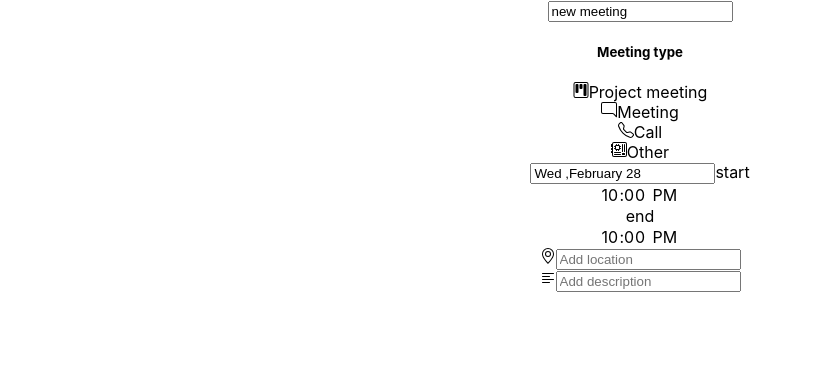
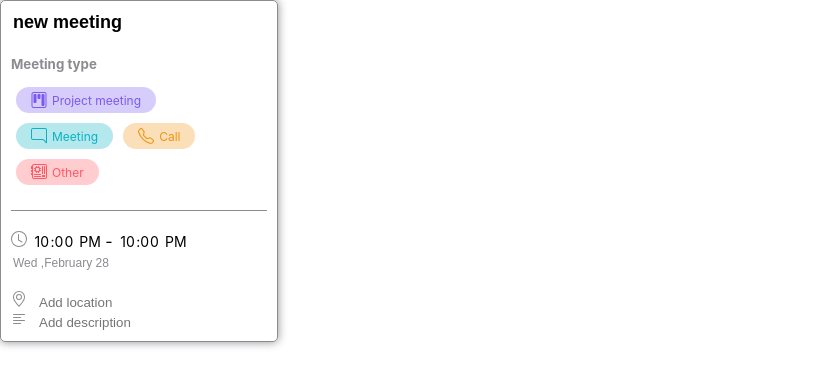
Before and after one commit to YroslavOne/meeting-calendar, a React app in the folder my-app/: page / in a window 1280 px wide. Shown: the whole page, without its empty margins (0-813 px from the left). Built offline with nearby package versions, Linux system fonts and the light colour scheme.

Commit message:
17.11 28.02.2024

```diff
--- a/my-app/src/components/Context.js
+++ b/my-app/src/components/Context.js
@@ -11,22 +11,26 @@ export const ContextProvider = ({ children }) => {
     {
       icon: <Kanban/>,
       name: "Project meeting",
-      className: "red",
+      background: "122, 89, 240, 0.3",
+      color: "122, 89, 240, 1",
     },
     {
       icon: <ChatRight/>,
       name: "Meeting",
-      className: "red",
+      background: "9, 179, 196, 0.3",
+      color: "9, 179, 196, 1",
     },
     {
       icon: <Telephone/>,
       name: "Call",
-      className: "red",
+      background: "238, 149, 21, 0.3",
+      color: "238, 149, 21, 1",
     },
     {
       icon: <Motherboard/>,
       name: "Other",
-      className: "red",
+      background: "255, 88, 99, 0.3",
+      color: "255, 88, 99, 1",
     },
   ];
 
--- a/my-app/src/components/appComponents/Main.js
+++ b/my-app/src/components/appComponents/Main.js
@@ -1,12 +1,12 @@
 // import Calendar from './mainComponents/Calendar';
 // import { useState } from 'react';
-import CreateTask from './mainComponents/CreateTask/CreateTask';
+import CreateMeeting from './mainComponents/CreateTask/CreateMeeting';
 
 function Main() {
   return (
     <div>
       {/* <Calendar/> */}
-      <CreateTask />
+      <CreateMeeting />
     </div>
   );
 }
--- /dev/null
+++ b/my-app/src/components/appComponents/mainComponents/CreateTask/CreateMeeting.css
@@ -0,0 +1,84 @@
+input{
+    list-style: none;
+}
+.create-meeting{
+    width: 20%;
+    box-shadow: 0px 0px 10px #8C8B90;
+    border: 1px solid #8C8B90;
+    border-radius: 5px;
+    padding: 10px;
+}
+.create-meeting-name{
+    width: 100%;
+    border: none;
+    cursor: pointer;
+}
+input .create-meeting-name{
+    outline: 0 !important;
+
+}
+.create-meeting-name{
+    font-weight: 700;
+    font-size: 18px;
+    border-bottom: 2px solid rgba(245, 40, 145, 0);
+
+}
+.create-meeting-name:focus{
+    border-bottom: 2px solid #7550F6;
+    outline: 0;
+    outline-offset: 0;
+    box-shadow: none;
+    outline: 0 !important;
+}
+.line{
+    content: "";
+    width: 100%;
+    height: 1px;
+    background: #8C8B90;
+    margin: 0;
+    margin-top: 20px;
+    margin-bottom: 20px;
+}
+.icon-clock-create-meeting{
+    color:  #8C8B90;
+}
+
+.create-meeting-time{
+    text-align: left;
+    margin: 0;
+    margin-top: 20px;
+    margin-bottom: 0px;
+}
+.create-meeting-location{
+    width: 100%;
+    text-align: left;
+}
+.create-meeting-description{
+    width: 100%;
+    text-align: left;
+}
+.create-meeting-location input{
+    margin-left: 10px;
+
+    outline: 0 !important;
+    border: none;
+    border: 1px solid none;
+    color:  #8C8B90;
+
+}
+.create-meeting-description input{
+    margin-left: 10px;
+    outline: 0 !important;
+    border: none;
+    border: 1px solid none;
+    color:  #8C8B90;
+}
+.create-meeting-description input:focus{
+    color: black;
+    border-bottom: 1px solid #7550F6;
+}
+
+.create-meeting-location input:focus{
+    color: black;
+    border-bottom: 1px solid #7550F6;
+}
--- /dev/null
+++ b/my-app/src/components/appComponents/mainComponents/CreateTask/CreateMeeting.js
@@ -0,0 +1,31 @@
+import { Clock, GeoAlt, TextLeft } from 'react-bootstrap-icons';
+import MeetingType from './TaskItems/MeetingType';
+import SelectDate from './TaskItems/SelectDate';
+import SelectTime from './TaskItems/SelectTime';
+import { useState } from 'react';
+import "./CreateMeeting.css"
+
+function CreateMeeting() {
+const [nameMeeting, setNameMeeting] = useState("new meeting")
+const [meetingType, setMeetingType] = useState("")
+const [selectedDate, setSelectedDate] = useState("")
+const [selectedTimeStart, setSelectedTimeStart] = useState("")
+const [selectedTimeEnd, setSelectedTimeEnd] = useState("")
+console.log(nameMeeting, meetingType, selectedDate, selectedTimeStart, selectedTimeEnd)
+
+  return (
+    <div className='create-meeting'>
+      <input className='create-meeting-name' value={nameMeeting} onChange={(e) => setNameMeeting(e.target.value)} placeholder="name task"></input>
+      <MeetingType setMeetingType={setMeetingType} />
+      <div className='line'></div>
+    <div className='create-meeting-time'> <Clock className='icon-clock-create-meeting'/> <SelectTime setSelectedTime={setSelectedTimeStart}/>
+       - <SelectTime setSelectedTime={setSelectedTimeEnd}/></div>
+       <SelectDate setSelectedDate={setSelectedDate}/>
+
+       <div className='create-meeting-location'><GeoAlt className='icon-clock-create-meeting'/><input placeholder="Add location"></input></div>
+       <div className='create-meeting-description'><TextLeft className='icon-clock-create-meeting'/><input placeholder="Add description"></input></div>
+
+    </div>
+  );
+}
+export default CreateMeeting;
--- a/my-app/src/components/appComponents/mainComponents/CreateTask/CreateTask.js
+++ /dev/null
@@ -1,28 +0,0 @@
-import { GeoAlt, TextLeft } from 'react-bootstrap-icons';
-import MeetingType from './TaskItems/MeetingType';
-import SelectDate from './TaskItems/SelectDate';
-import SelectTime from './TaskItems/SelectTime';
-import { useState } from 'react';
-
-function CreateTask() {
-const [nameMeeting, setNameMeeting] = useState("new meeting")
-const [meetingType, setMeetingType] = useState("")
-const [selectedDate, setSelectedDate] = useState("")
-const [selectedTimeStart, setSelectedTimeStart] = useState("")
-const [selectedTimeEnd, setSelectedTimeEnd] = useState("")
-console.log(nameMeeting, meetingType, selectedDate, selectedTimeStart, selectedTimeEnd)
-
-  return (
-    <div>
-      <input value={nameMeeting} onChange={(e) => setNameMeeting(e.target.value)} placeholder="name task"></input>
-      <MeetingType setMeetingType={setMeetingType} />
-       <SelectDate setSelectedDate={setSelectedDate}/>
-       start <SelectTime setSelectedTime={setSelectedTimeStart}/>
-       end <SelectTime setSelectedTime={setSelectedTimeEnd}/>
-       <div><GeoAlt/><input placeholder="Add location"></input></div>
-       <div><TextLeft/><input placeholder="Add description"></input></div>
-
-    </div>
-  );
-}
-export default CreateTask;
--- /dev/null
+++ b/my-app/src/components/appComponents/mainComponents/CreateTask/TaskItems/MeetingType.css
@@ -0,0 +1,46 @@
+ul{
+    margin: 0;
+    padding: 0;
+}
+li{
+    list-style: none;
+}
+.meeting-type{
+
+}
+.meeting-type-title{
+color: #8C8B90;
+text-align: left;
+margin: 0;
+margin-top: 20px;
+margin-bottom: 10px;
+}
+.meeting-type-items{
+    display: flex;
+    flex-wrap: wrap;
+
+
+}
+.meeting-type-item{
+    display: flex;
+    width: max-content;
+    border-radius: 15px;
+    padding-top: 5px;
+    padding-bottom: 5px;
+    padding-left: 15px;
+    padding-right: 15px;
+    margin: 5px;
+    align-content: center;
+    justify-content: center;
+    align-items: center;
+}
+.meeting-type-item p{
+    margin: 0;
+    margin-left: 5px;
+    width: max-content;
+    display: flex;
+    align-content: center;
+    justify-content: center;
+    align-items: center;
+    font-size: 12px;
+}
--- a/my-app/src/components/appComponents/mainComponents/CreateTask/TaskItems/MeetingType.js
+++ b/my-app/src/components/appComponents/mainComponents/CreateTask/TaskItems/MeetingType.js
@@ -1,5 +1,6 @@
 import { useContext, useState } from 'react';
 import { Context } from '../../../../Context';
+import "./MeetingType.css"
 // import { ChatRight, Kanban, Motherboard, Telephone } from "react-bootstrap-icons";
 
 function MeetingType(props) {
@@ -7,16 +8,16 @@ function MeetingType(props) {
   const [meetingType, setMeetingType]= useState("")
 props.setMeetingType(meetingType)
   return (
-    <div>
-      <h5>Meeting type</h5>
-      <div>
+    <div className='meeting-type'>
+      <h5 className='meeting-type-title'>Meeting type</h5>
+      <ul className='meeting-type-items'>
         {meetingItems.map((nameMeeting) => (
-          <div onClick={(e)=>setMeetingType(nameMeeting)} className={nameMeeting.className}>
+          <li className='meeting-type-item' onClick={(e)=>setMeetingType(nameMeeting)} style={{color: "rgba("+nameMeeting.color+")", background: "rgba("+nameMeeting.background+")"}}>
             {nameMeeting.icon}
-            {nameMeeting.name}
-          </div>
+            <p>{nameMeeting.name}</p>
+          </li>
         ))}
-      </div>
+      </ul>
     </div>
   );
 }
--- /dev/null
+++ b/my-app/src/components/appComponents/mainComponents/CreateTask/TaskItems/SelectDate.css
@@ -0,0 +1,26 @@
+.react-datepicker-wrapper{
+    width: 100%;
+    font-size: 5px;
+}
+.react-datepicker__input-container{
+    width: 100%;
+    text-align: left;
+}
+.react-datepicker__input-container input{
+    border: none;
+    outline: 0 !important;
+    margin: 0;
+    color:  #8C8B90;
+    text-align: left;
+    align-items: left;
+    font-size: 12px;
+    margin-bottom: 20px;
+
+
+}
+
+
+.react-datepicker__input-container input:focus{
+    color: black;
+    border-bottom: 1px solid #7550F6;
+}
--- a/my-app/src/components/appComponents/mainComponents/CreateTask/TaskItems/SelectDate.js
+++ b/my-app/src/components/appComponents/mainComponents/CreateTask/TaskItems/SelectDate.js
@@ -1,5 +1,6 @@
 import React, { useState } from "react";
 import DatePicker from "react-datepicker";
+import "./SelectDate.css"
 
 import "react-datepicker/dist/react-datepicker.css";
 
--- a/my-app/src/components/appComponents/mainComponents/CreateTask/TaskItems/SelectTime.css
+++ b/my-app/src/components/appComponents/mainComponents/CreateTask/TaskItems/SelectTime.css
@@ -29,3 +29,23 @@ select {
   /* width: auto;   */
 
   }
+  .react-time-picker__inputGroup__input{
+    cursor: pointer;
+  }
+  .react-time-picker__inputGroup{
+    font-size: 14px;
+}
+.react-time-picker__wrapper input:focus {
+    outline: 1px solid #8C8B90;
+    background: transparent;
+
+}
+.react-time-picker__wrapper select:focus {
+    outline: 1px solid #8C8B90;
+    background: transparent;
+
+}
+.react-time-picker__wrapper input {
+    background-color: transparent;
+
+}
--- a/my-app/src/components/appComponents/mainComponents/CreateTask/TaskItems/SelectTime.js
+++ b/my-app/src/components/appComponents/mainComponents/CreateTask/TaskItems/SelectTime.js
@@ -8,9 +8,7 @@ function SelectTime(props) {
   const [value, onChange] = useState('22:00');
 props.setSelectedTime(value)
   return (
-    <div>
       <TimePicker onChange={onChange} value={value} locale='en-us'/>
-    </div>
   );
 }
 export default SelectTime;
```
